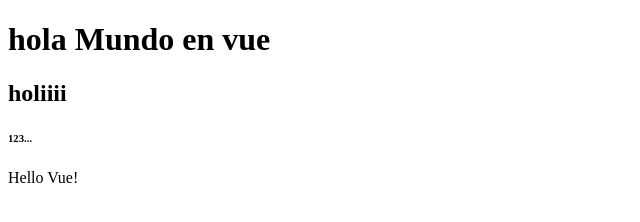
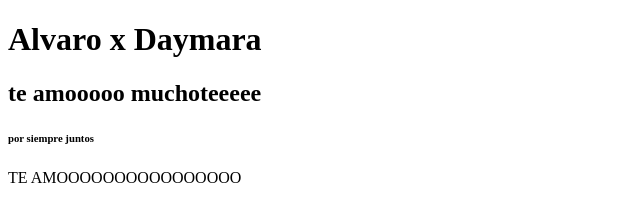
Before and after one commit to alvaroego23/probando-eliminar, a plain HTML site: page index.html in a window 1280 px wide. Shown: the whole page, without its empty margins (0-640 px from the left). Drawn offline with nearby package versions, Linux system fonts and the light colour scheme.

Commit message:
agrege sorpresa a mami

```diff
--- a/1.js
+++ b/1.js
@@ -3,7 +3,7 @@
   createApp({
     data() {
       return {
-        message: 'Hello Vue!'
+        message: 'TE AMOOOOOOOOOOOOOOOO'
       }
     }
   }).mount('#app')
--- a/index.html
+++ b/index.html
@@ -7,9 +7,9 @@
     <title>Vue.js</title>
 </head>
 <body>
-    <h1>hola Mundo en vue</h1>
-    <h2>holiiii</h2>
-    <h6>123...</h6>
+    <h1>Alvaro x Daymara</h1>
+    <h2>te amooooo muchoteeeee</h2>
+    <h6>por siempre juntos</h6>
     <div id="app">{{ message }}</div>
 
     <script src="https://unpkg.com/vue@3/dist/vue.global.js"></script>
```
